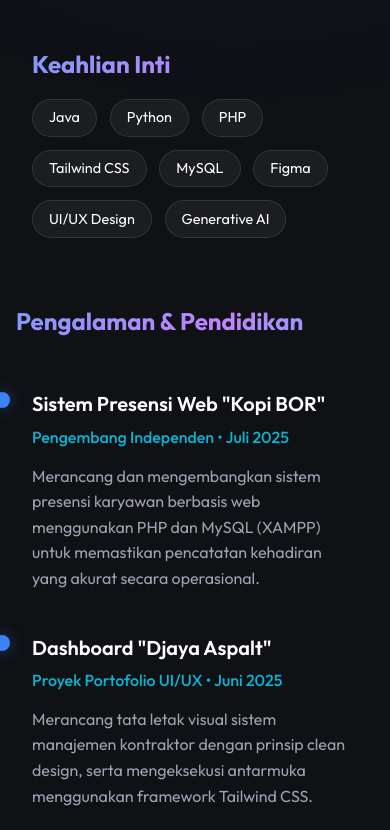
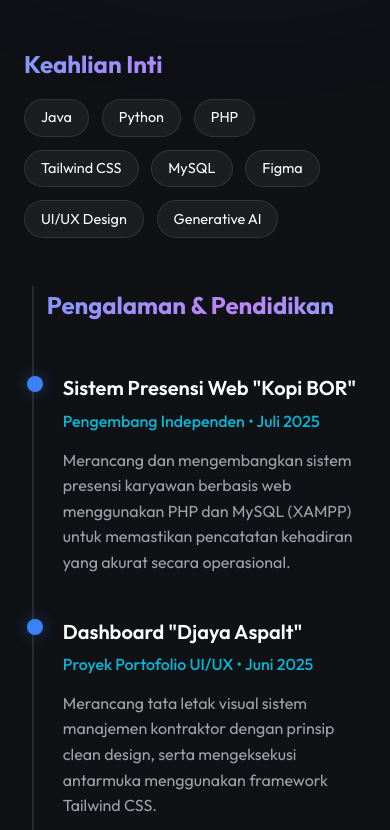
Before and after one commit to Krisnavaro/portofolio-krisna, a Next.js app: page / in a window 390 px wide. Shown: the part 1237-2067 px from the top of the page. Built offline with nearby package versions, Linux system fonts and the light colour scheme.

Commit message:
Lower spotify button and fix mobile timeline padding

```diff
--- a/src/app/page.js
+++ b/src/app/page.js
@@ -171,8 +171,8 @@ export default function Home() {
       </section>
 
       {/* CV Section - Modern Timeline */}
-      <section id="resume" className="container animate-fade-in delay-200" style={{ maxWidth: '1000px', margin: '0 auto', padding: '2rem 2rem 4rem 2rem' }}>
-         <div className="mobile-stack" style={{ display: 'flex', flexWrap: 'wrap', gap: '4rem' }}>
+      <section id="resume" className="container animate-fade-in delay-200" style={{ maxWidth: '1000px', margin: '0 auto', padding: '2rem 1.5rem 4rem 1.5rem' }}>
+         <div style={{ display: 'flex', flexWrap: 'wrap', gap: '3rem' }}>
 
             {/* Left Column - Profile & Skills Summary */}
             <div style={{ flex: '1 1 300px', display: 'flex', flexDirection: 'column', gap: '2.5rem' }}>
@@ -203,13 +203,13 @@ export default function Home() {
             </div>
 
             {/* Right Column - Vertical Timeline */}
-            <div style={{ flex: '2 1 400px', paddingLeft: '2rem', borderLeft: '2px solid rgba(255,255,255,0.1)', display: 'flex', flexDirection: 'column', gap: '2.5rem' }}>
+            <div style={{ flex: '1 1 350px', paddingLeft: '1.8rem', borderLeft: '2px solid rgba(255,255,255,0.1)', display: 'flex', flexDirection: 'column', gap: '2.5rem', marginLeft: '0.5rem' }}>
 
               <h3 className="text-gradient" style={{ fontSize: '1.8rem', marginBottom: '0.5rem', fontWeight: 700, marginLeft: '-1rem' }}>Pengalaman & Pendidikan</h3>
 
               {/* Timeline Item 1 */}
               <div style={{ position: 'relative' }}>
-                <div style={{ position: 'absolute', left: '-2.4rem', top: '0.2rem', width: '16px', height: '16px', borderRadius: '50%', background: 'var(--primary)', boxShadow: '0 0 15px var(--primary-glow)' }}></div>
+                <div style={{ position: 'absolute', left: '-2.25rem', top: '0.2rem', width: '16px', height: '16px', borderRadius: '50%', background: 'var(--primary)', boxShadow: '0 0 15px var(--primary-glow)' }}></div>
                 <h4 style={{ fontSize: '1.25rem', fontWeight: 600, color: 'var(--foreground)', marginBottom: '0.3rem' }}>Sistem Presensi Web "Kopi BOR"</h4>
                 <p style={{ color: 'var(--accent)', fontSize: '0.95rem', marginBottom: '0.8rem', fontWeight: 500 }}>Pengembang Independen • Juli 2025</p>
                 <p style={{ color: 'var(--text-muted)', lineHeight: 1.6, fontSize: '0.95rem' }}>
@@ -219,7 +219,7 @@ export default function Home() {
 
               {/* Timeline Item 2 */}
               <div style={{ position: 'relative' }}>
-                <div style={{ position: 'absolute', left: '-2.4rem', top: '0.2rem', width: '16px', height: '16px', borderRadius: '50%', background: 'var(--primary)', boxShadow: '0 0 15px var(--primary-glow)' }}></div>
+                <div style={{ position: 'absolute', left: '-2.25rem', top: '0.2rem', width: '16px', height: '16px', borderRadius: '50%', background: 'var(--primary)', boxShadow: '0 0 15px var(--primary-glow)' }}></div>
                 <h4 style={{ fontSize: '1.25rem', fontWeight: 600, color: 'var(--foreground)', marginBottom: '0.3rem' }}>Dashboard "Djaya Aspalt"</h4>
                 <p style={{ color: 'var(--accent)', fontSize: '0.95rem', marginBottom: '0.8rem', fontWeight: 500 }}>Proyek Portofolio UI/UX • Juni 2025</p>
                 <p style={{ color: 'var(--text-muted)', lineHeight: 1.6, fontSize: '0.95rem' }}>
@@ -229,7 +229,7 @@ export default function Home() {
 
               {/* Timeline Item 3 */}
               <div style={{ position: 'relative' }}>
-                <div style={{ position: 'absolute', left: '-2.4rem', top: '0.2rem', width: '16px', height: '16px', borderRadius: '50%', background: 'var(--secondary)' }}></div>
+                <div style={{ position: 'absolute', left: '-2.25rem', top: '0.2rem', width: '16px', height: '16px', borderRadius: '50%', background: 'var(--secondary)' }}></div>
                 <h4 style={{ fontSize: '1.25rem', fontWeight: 600, color: 'var(--foreground)', marginBottom: '0.3rem' }}>S1 Teknik Informatika</h4>
                 <p style={{ color: 'var(--accent)', fontSize: '0.95rem', marginBottom: '0.8rem', fontWeight: 500 }}>Universitas Bina Sarana Informatika • Semester 6</p>
                 <p style={{ color: 'var(--text-muted)', lineHeight: 1.6, fontSize: '0.95rem' }}>
@@ -239,7 +239,7 @@ export default function Home() {
 
               {/* Timeline Item 4 */}
               <div style={{ position: 'relative' }}>
-                <div style={{ position: 'absolute', left: '-2.4rem', top: '0.2rem', width: '16px', height: '16px', borderRadius: '50%', background: 'var(--secondary)', opacity: 0.5 }}></div>
+                <div style={{ position: 'absolute', left: '-2.25rem', top: '0.2rem', width: '16px', height: '16px', borderRadius: '50%', background: 'var(--secondary)', opacity: 0.5 }}></div>
                 <h4 style={{ fontSize: '1.25rem', fontWeight: 600, color: 'var(--foreground)', marginBottom: '0.3rem' }}>Teknik Komputer dan Jaringan</h4>
                 <p style={{ color: 'var(--accent)', fontSize: '0.95rem', marginBottom: '0.8rem', fontWeight: 500 }}>SMK 3 Perguruan Cikini • Lulus 2021</p>
                 <p style={{ color: 'var(--text-muted)', lineHeight: 1.6, fontSize: '0.95rem' }}>
--- a/src/components/SpotifyPlayer.jsx
+++ b/src/components/SpotifyPlayer.jsx
@@ -7,7 +7,7 @@ export default function SpotifyPlayer() {
   return (
     <div style={{
       position: 'fixed',
-      bottom: '80px',
+      bottom: '30px',
       right: '20px',
       zIndex: 9999,
       display: 'flex',
```
